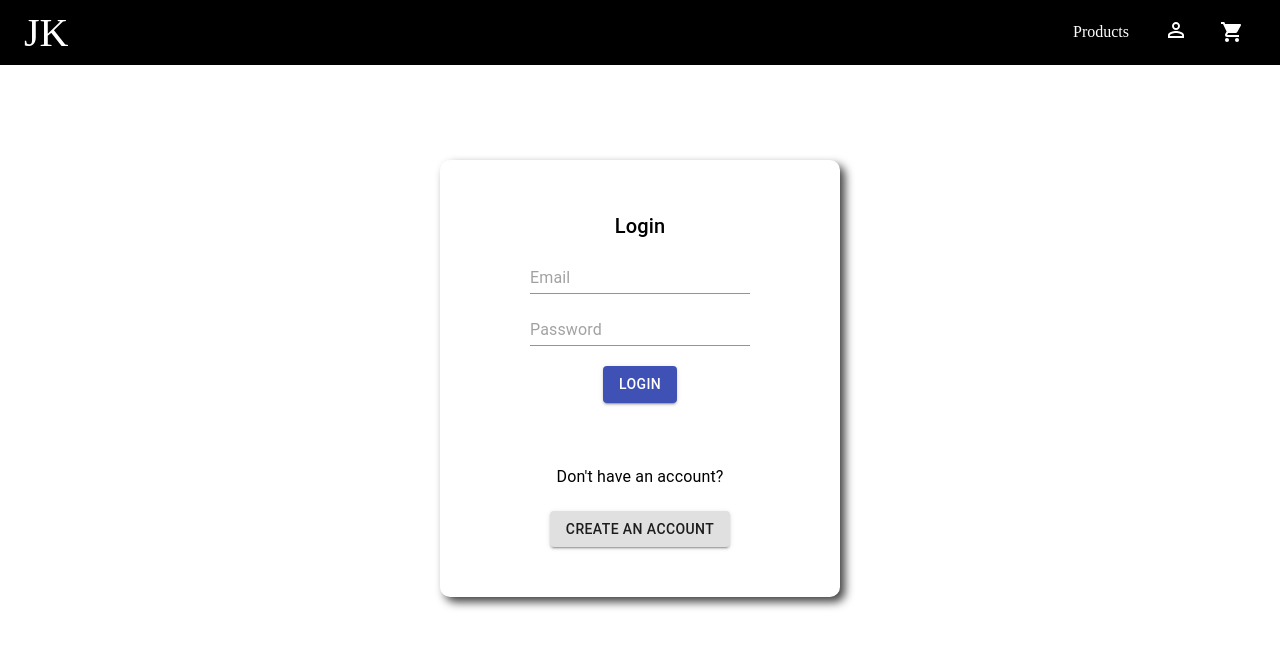
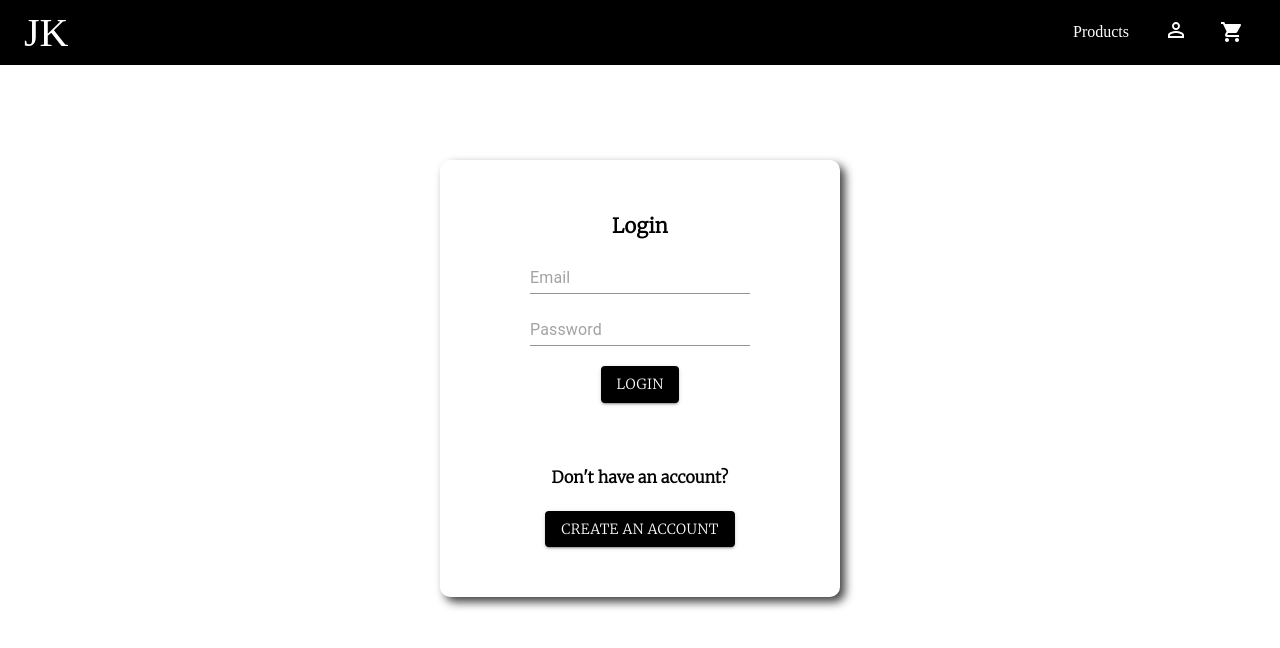
Before and after one commit to limhsjoshua/Just-JK-Commerce, a React (Create React App) app: page /login in a window 1280 px wide. Shown: the top 648 px of the page. Built offline with nearby package versions, Linux system fonts and the light colour scheme; a web font is replaced by a local one.

Commit message:
fonts for cart, cartdropdown, login, signup.
conditional rendering for dropdown cart. Button (when cart is empty) now brings you to Products page

```diff
--- a/src/Components/Cart/Cart.js
+++ b/src/Components/Cart/Cart.js
@@ -48,7 +48,14 @@ const Cart = ({ cart, setCart }) => {
   };
 
   const EmptyCart = () => (
-    <Typography variant="subtitle1">
+    <Typography
+      variant="subtitle1"
+      style={{
+        fontFamily: "Merriweather",
+        fontWeight: "900",
+        marginTop: "50px",
+      }}
+    >
       You have no items in your shopping cart.
     </Typography>
   );
--- a/src/Components/CartDropdown/CartDropdown.js
+++ b/src/Components/CartDropdown/CartDropdown.js
@@ -54,19 +54,37 @@ export default function CartDropdown({ cart }) {
         onClose={handlePopoverClose}
         disableRestoreFocus
       >
-        <div>
+        <div style={{ minWidth: 400 }}>
+          {cart.length > 0 ? (
             <List>
               {cart.map((item) => (
                 <CartDropdownItem key={item.id} item={item} />
               ))}
             </List>
+          ) : (
+            // 'your cart is empty' text in cartdropdown
+            <p
+              style={{
+                textAlign: "center",
+                marginTop: "50px",
+                fontFamily: "Merriweather",
+                fontWeight: "900",
+              }}
+            >
+              Your cart is empty.
+            </p>
+          )}
+          {/* drop down cart */}
           <div
             style={{
               display: "flex",
               justifyContent: "center",
               minWidth: "100%",
+              marginBottom: "20px",
             }}
           >
+            <div>
+              {cart.length > 0 ? (
                 <Link to="/cart" style={{ textDecoration: "none" }}>
                   <Button
                     variant="contained"
@@ -75,12 +93,35 @@ export default function CartDropdown({ cart }) {
                       margin: 10,
                       paddingLeft: 50,
                       paddingRight: 50,
+                      backgroundColor: "black",
+                      color: "white",
+                      fontFamily: "Merriweather",
                     }}
                     onClick={handlePopoverClose}
                   >
                     View Cart
                   </Button>
                 </Link>
+              ) : (
+                <Link to="/products" style={{ textDecoration: "none" }}>
+                  <Button
+                    variant="contained"
+                    style={{
+                      minWidth: "100%",
+                      margin: 10,
+                      paddingLeft: 50,
+                      paddingRight: 50,
+                      backgroundColor: "black",
+                      color: "white",
+                      fontFamily: "Merriweather",
+                    }}
+                    onClick={handlePopoverClose}
+                  >
+                    Get shopping
+                  </Button>
+                </Link>
+              )}
+            </div>
           </div>
         </div>
       </Popover>
--- a/src/Components/LogIn/LogIn.js
+++ b/src/Components/LogIn/LogIn.js
@@ -59,7 +59,11 @@ const LogIn = ({ auth, setUser, user }) => {
             boxShadow: "5px 5px 10px 0px rgba(0,0,0,0.75)",
           }}
         >
-          <Typography variant="h6" padding={3}>
+          <Typography
+            variant="h6"
+            padding={3}
+            style={{ fontFamily: "Merriweather", fontWeight: "900" }}
+          >
             Login
           </Typography>
           <br />
@@ -82,18 +86,31 @@ const LogIn = ({ auth, setUser, user }) => {
             type={"submit"}
             color="primary"
             onClick={handleLoginButton}
+            style={{ backgroundColor: "black", fontFamily: "Merriweather" }}
           >
             Login
           </Button>
           <br />
           <br />
           <br />
-          <Typography variant="subtitle1" padding={3}>
+          <Typography
+            variant="subtitle1"
+            padding={3}
+            style={{ fontFamily: "Merriweather", fontWeight: "900" }}
+          >
             Don't have an account?
           </Typography>
           <br />
           <Link to="/signup" style={{ textDecoration: "none" }}>
-            <Button variant="contained" type={"submit"}>
+            <Button
+              variant="contained"
+              type={"submit"}
+              color="primary"
+              style={{
+                fontFamily: "Merriweather",
+                backgroundColor: "black",
+              }}
+            >
               Create an account
             </Button>
           </Link>
--- a/src/Components/SignUp/SignUp.js
+++ b/src/Components/SignUp/SignUp.js
@@ -59,7 +59,11 @@ const SignUp = ({ auth, setUser, user }) => {
             boxShadow: "5px 5px 10px 0px rgba(0,0,0,0.75)",
           }}
         >
-          <Typography variant="h6" padding={3}>
+          <Typography
+            variant="h6"
+            padding={3}
+            style={{ fontFamily: "Merriweather", fontWeight: "900" }}
+          >
             Sign Up
           </Typography>
           <br />
@@ -81,7 +85,19 @@ const SignUp = ({ auth, setUser, user }) => {
           <br />
           <TextField type={"text"} placeholder={"Last Name"} />
           <br />
-          <Button variant="contained" type={"submit"} onClick={handleSignUp}>
+          <Button
+            variant="contained"
+            type={"submit"}
+            onClick={handleSignUp}
+            style={{
+              fontFamily: "Merriweather",
+
+              color: "white",
+              backgroundColor: "black",
+              marginTop: 50,
+              marginBottom: -50,
+            }}
+          >
             Create Account
           </Button>
           <br />
```
Lines whose indentation alone changed are shown as unchanged.
